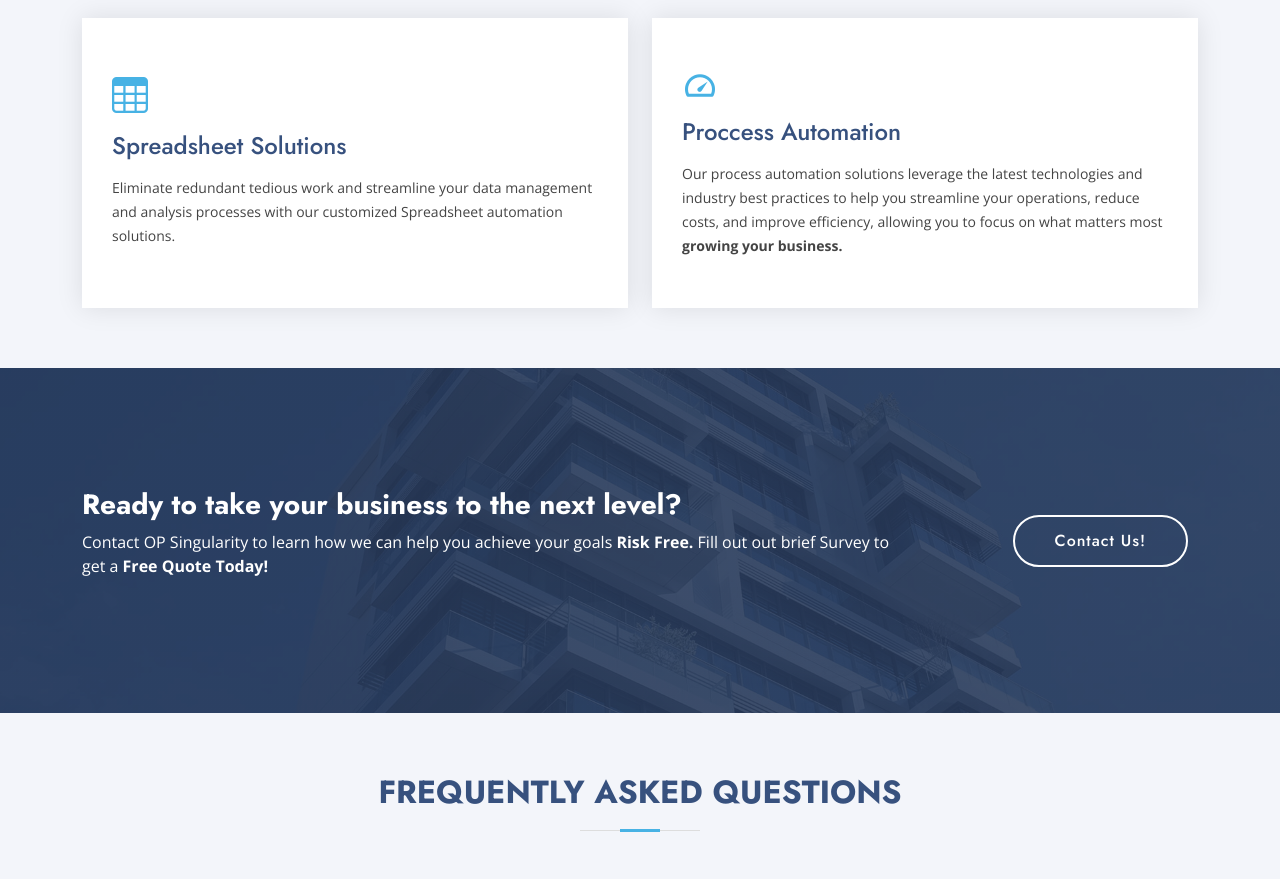
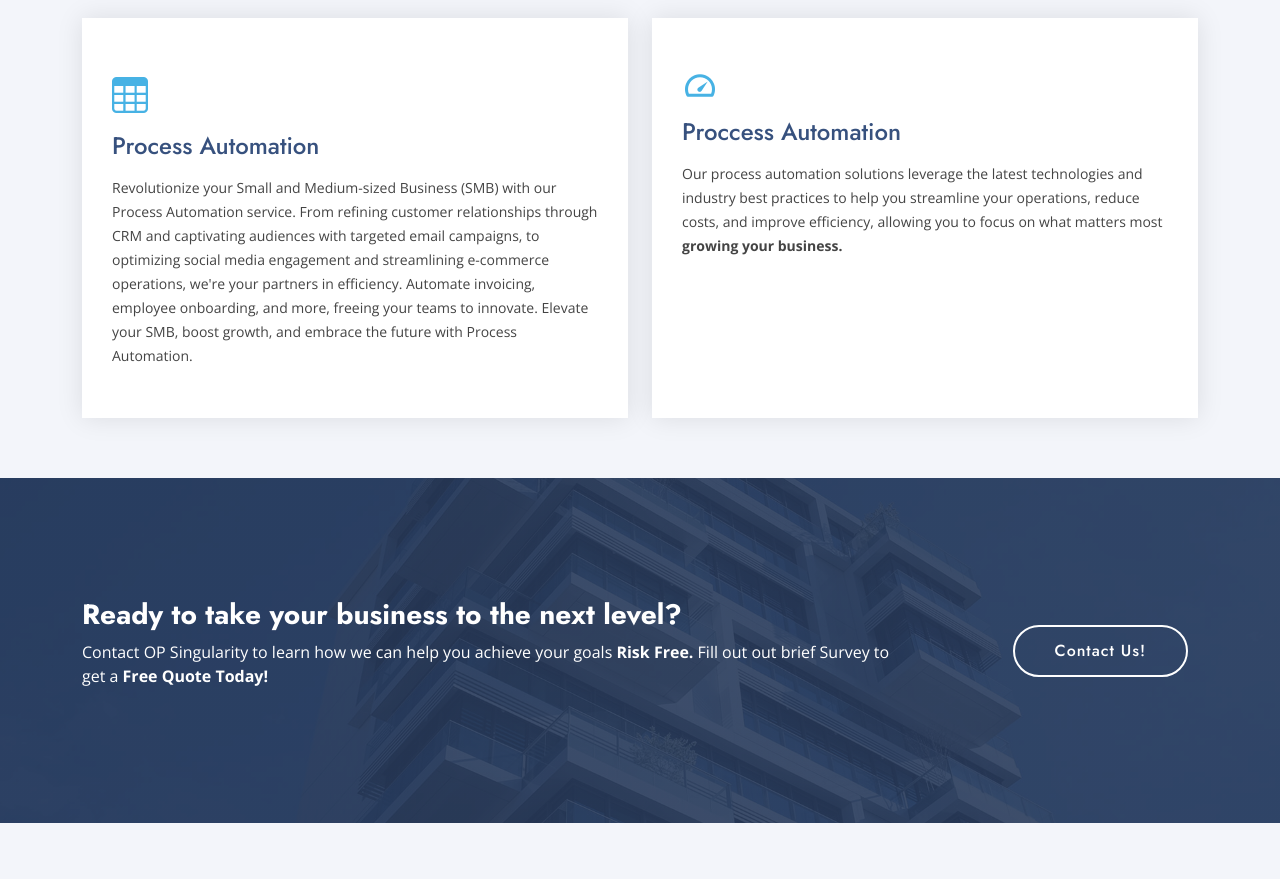
Before and after one commit to opsingularity/opsingularity.github.io, a plain HTML site: page index.html in a window 1280 px wide. Shown: the part 2460-3339 px from the top of the page. Drawn offline with nearby package versions, Linux system fonts and the light colour scheme.

Commit message:
Update index.html

```diff
--- a/index.html
+++ b/index.html
@@ -249,9 +249,12 @@
           <div class="col-xl col-md-6 d-flex align-items-stretch" data-aos="zoom-in" data-aos-delay="100">
             <div class="icon-box">
               <div class="icon"><i class="bi bi-table"></i></div>
-              <h4><a href="assets/img/Spreadsheet Solutions.pdf" target="_blank">Spreadsheet Solutions</a></h4>
-              <p>Eliminate redundant tedious work and streamline your data management and analysis processes with our
-                customized Spreadsheet automation solutions.</p>
+              <h4><a href="assets/img/Spreadsheet Solutions.pdf" target="_blank">Process Automation</a></h4>
+              <p>Revolutionize your Small and Medium-sized Business (SMB) with our Process Automation service.
+                From refining customer relationships through CRM and captivating audiences with targeted email campaigns,
+                to optimizing social media engagement and streamlining e-commerce operations, we're your partners in efficiency.
+                Automate invoicing, employee onboarding, and more, freeing your teams to innovate. Elevate your SMB, boost growth,
+                and embrace the future with Process Automation.</p>
             </div>
           </div>
           <div class="col-xl col-md-6 d-flex align-items-stretch" data-aos="zoom-in" data-aos-delay="300">
```
